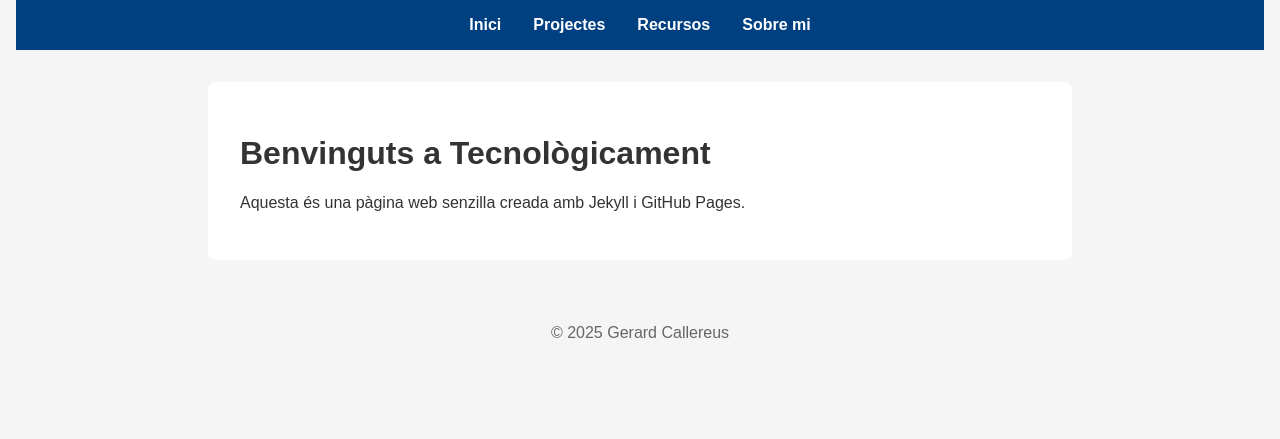
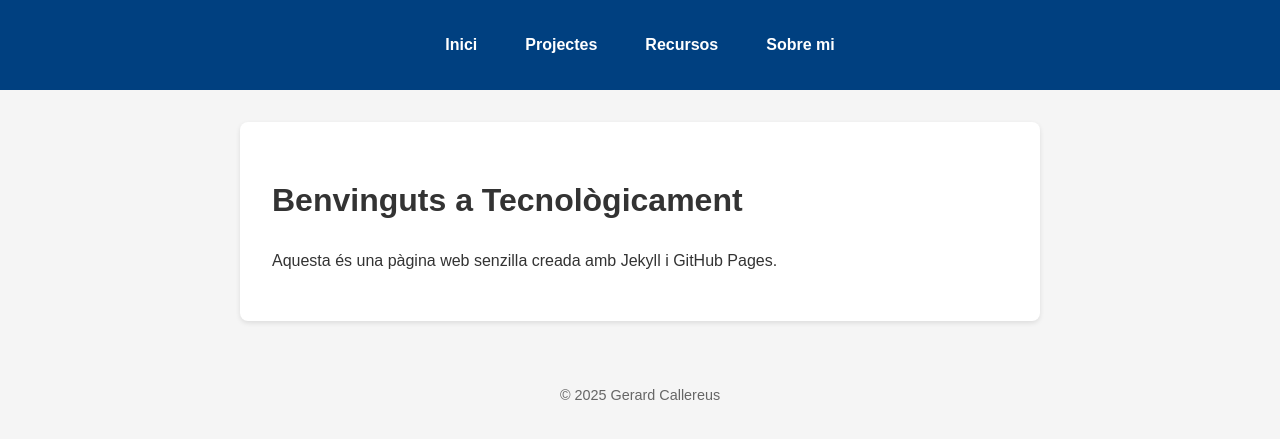
Before and after one commit to gerardcallereus/tecnologicament, a Jekyll site: the page built from index.md, in a window 1280 px wide. Shown: the top 439 px of the page. Built offline with Jekyll 4.4.1, drawn with Linux system fonts in a browser that asks for light colours.

Commit message:
Update style.css

```diff
--- a/assets/css/style.css
+++ b/assets/css/style.css
@@ -1,49 +1,59 @@
+* {
+  box-sizing: border-box;
+}
+
 body {
   font-family: Arial, sans-serif;
   margin: 0;
-  padding: 0 1rem;
   background-color: #f5f5f5;
   color: #333;
+  line-height: 1.6;
 }
 
 header {
   background-color: #004080;
-  padding: 1rem 0;
-  margin-bottom: 2rem;
+  padding: 1rem;
 }
 
 nav ul {
   list-style: none;
-  display: flex;
-  justify-content: center;
   margin: 0;
   padding: 0;
+  display: flex;
+  flex-wrap: wrap;
+  justify-content: center;
 }
 
 nav li {
-  margin: 0 1rem;
+  margin: 0.5rem;
 }
 
 nav a {
   color: white;
   text-decoration: none;
   font-weight: bold;
+  padding: 0.5rem 1rem;
+  display: block;
+  border-radius: 5px;
 }
 
 nav a:hover {
-  text-decoration: underline;
+  background-color: #0066cc;
 }
 
 main {
   max-width: 800px;
-  margin: 0 auto 4rem auto;
+  margin: 2rem auto;
   background-color: white;
   padding: 2rem;
   border-radius: 8px;
+  box-shadow: 0 2px 5px rgba(0,0,0,0.1);
 }
 
 footer {
   text-align: center;
-  margin-bottom: 2rem;
+  margin: 2rem 0;
   color: #666;
+  font-size: 0.9rem;
+  padding: 1rem;
 }
```
